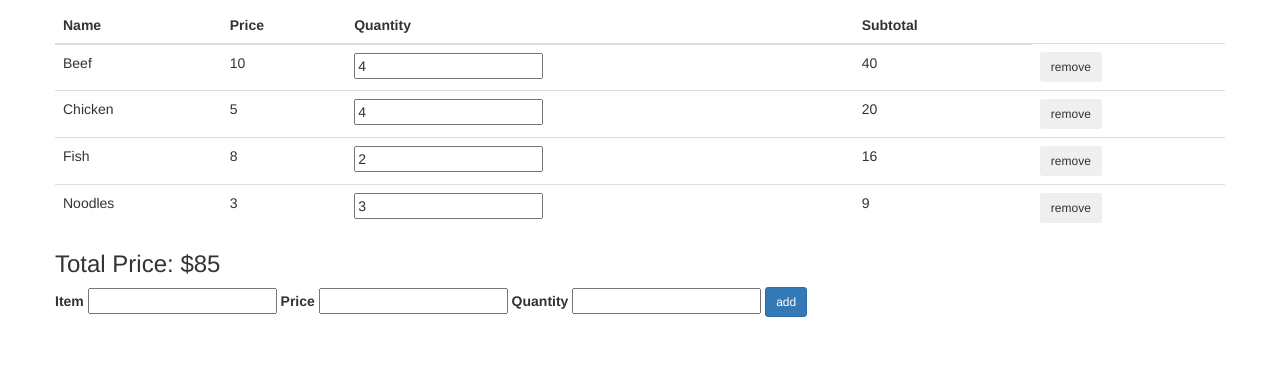
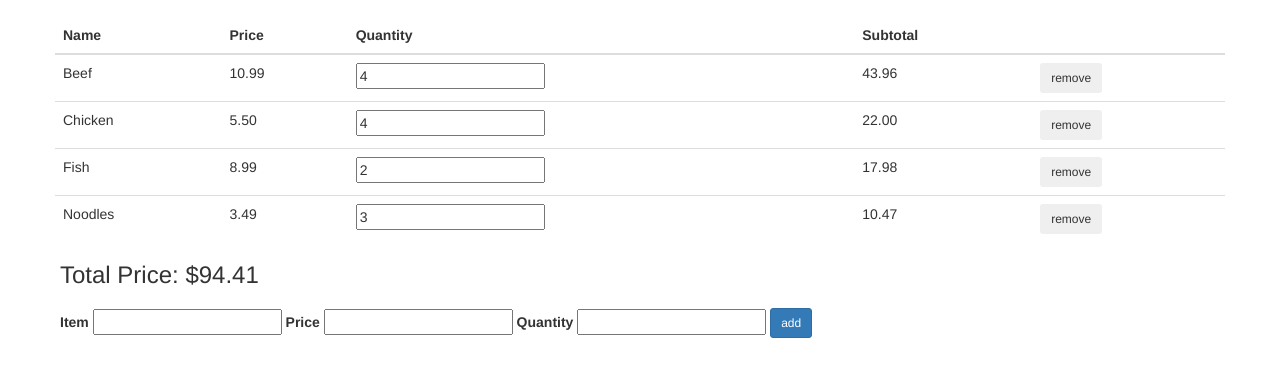
Before and after one commit to phaeton88/shoppingCart, a plain HTML site: page index.html in a window 1280 px wide. Shown: the part 63-440 px from the top of the page. Drawn offline with nearby package versions, Linux system fonts and the light colour scheme.

Commit message:
Fixed event handlers and remove buttons added basic css

```diff
--- a/css/custom.css
+++ b/css/custom.css
@@ -0,0 +1,16 @@
+thead {
+  border-top: hidden;
+}
+
+.heading {
+  margin-bottom: 20px;
+}
+
+.padLeft {
+  padding-left: 5px;
+  margin-right: 5px;
+}
+
+.tot {
+  padding-bottom: 10px;
+}
--- a/index.html
+++ b/index.html
@@ -16,7 +16,7 @@
   </head>
   <body>
     <div class="container">
-      <h1 class="text-center">Shopping Cart</h1>
+      <h1 class="heading text-center">Shopping Cart</h1>
       <div class="row">
         <div class="col-12">
           <table class="table table-responsive">
@@ -25,32 +25,33 @@
                 <th scope="col">Price</th>
                 <th scope="col">Quantity</th>
                 <th scope="col">Subtotal</th>
+                <th scope="col"></th>
             </thead>
             <tbody>
               <tr>
                 <td class= "name">Beef</td>
-                <td class= "price">10</td>
-                <td class= "quantity"><input type="number" value="4" /></td>
+                <td class= "price">10.99</td>
+                <td class= "quantity"><input type="number" value="4"/></td>
                 <td class= "subtotal"></td>
                 <td><button class="btn btn-light btn-sm remove">remove</button></td>
               </tr>
               <tr>
                 <td class= "name">Chicken</td>
-                <td class= "price">5</td>
+                <td class= "price">5.50</td>
                 <td class= "quantity"><input type="number" value="4" /></td>
                 <td class= "subtotal"></td>
                 <td><button class="btn btn-light btn-sm remove">remove</button></td>
               </tr>
               <tr>
                 <td class= "name">Fish</td>
-                <td class= "price">8</td>
+                <td class= "price">8.99</td>
                 <td class= "quantity"><input type="number" value="2" /></td>
                 <td class= "subtotal"></td>
                 <td><button class="btn btn-light btn-sm remove">remove</button></td>
               </tr>
               <tr>
                 <td class= "name">Noodles</td>
-                <td class= "price">3</td>
+                <td class= "price">3.49</td>
                 <td class= "quantity"><input type="number" value="3" /></td>
                 <td class= "subtotal"></td>
                 <td><button class="btn btn-light btn-sm remove">remove</button></td>
@@ -58,16 +59,16 @@
             </tbody>
           </table>
         </div>
-        <div class = "col-12">
-          <h3>Total Price: $<span class = "total"></span></h3>
+        <div class = "col-12 padLeft">
+          <h3 class= "tot">Total Price: $<span class = "total"></span></h3>
         </div>
-        <form class = "col=12" id = "addItem">
+        <form class = "col-12 padLeft" id = "addItem">
           <label>Item</label>
           <input class = "name" type = "text"/>
           <label>Price</label>
-          <input class = "price" type = "number"/>
+          <input class = "price" type = "number" step = ".01" required/>
           <label>Quantity</label>
-          <input class = "quantity" type = "number"/>
+          <input class = "quantity" type = "number" required/>
           <button class="btn btn-primary btn-sm">add</button>
         </form>
       </div>
--- a/js/application.js
+++ b/js/application.js
@@ -1,29 +1,33 @@
 $(document).ready(function () {
-
-
   var calculateSubtotalTotal = function () {
     var arr = [];
     $('tbody tr').each(function (i, el) {
       var price = parseFloat($(el).children('.price').text());
-      var quantity = parseFloat($(el).find('.quantity input').val());
+      var quantity = parseInt($(el).find('.quantity input').val());
+      if (!quantity) {
+        quantity = 0;
+      }
+
       var subtotal = price * quantity;
-      $(el).children('.subtotal').html(subtotal);
+      var displaySubTotal = subtotal.toFixed(2);
+      $(el).children('.subtotal').html(displaySubTotal);
       arr.push(subtotal);
     });
+
     var total = arr.reduce(function (sum, num) {
       return sum + num;
-    });
+    }).toFixed(2);
     $('.total').html(total);
   };
 
   calculateSubtotalTotal();
 
-  $('.btn.remove').on('click', function (event) {
+  $(document).on('click', '.btn.remove', function (event) {
       $(this).closest('tr').remove();
       calculateSubtotalTotal();
     });
 
-  $('tr input').on('input', function () {
+  $(document).on('input', 'tr input', function () {
     calculateSubtotalTotal();
   });
 
@@ -39,18 +43,9 @@ $(document).ready(function () {
     '<td><button class="btn btn-light btn-sm remove">remove</button></td>' +
     '</tr>');
     calculateSubtotalTotal();
+    $(this).children('.name').val('');
+    $(this).children('.price').val('');
+    $(this).children('.quantity').val('');
   });
 
-
-
-
-
-
-
-
-
-
-
-
-
 });
```
